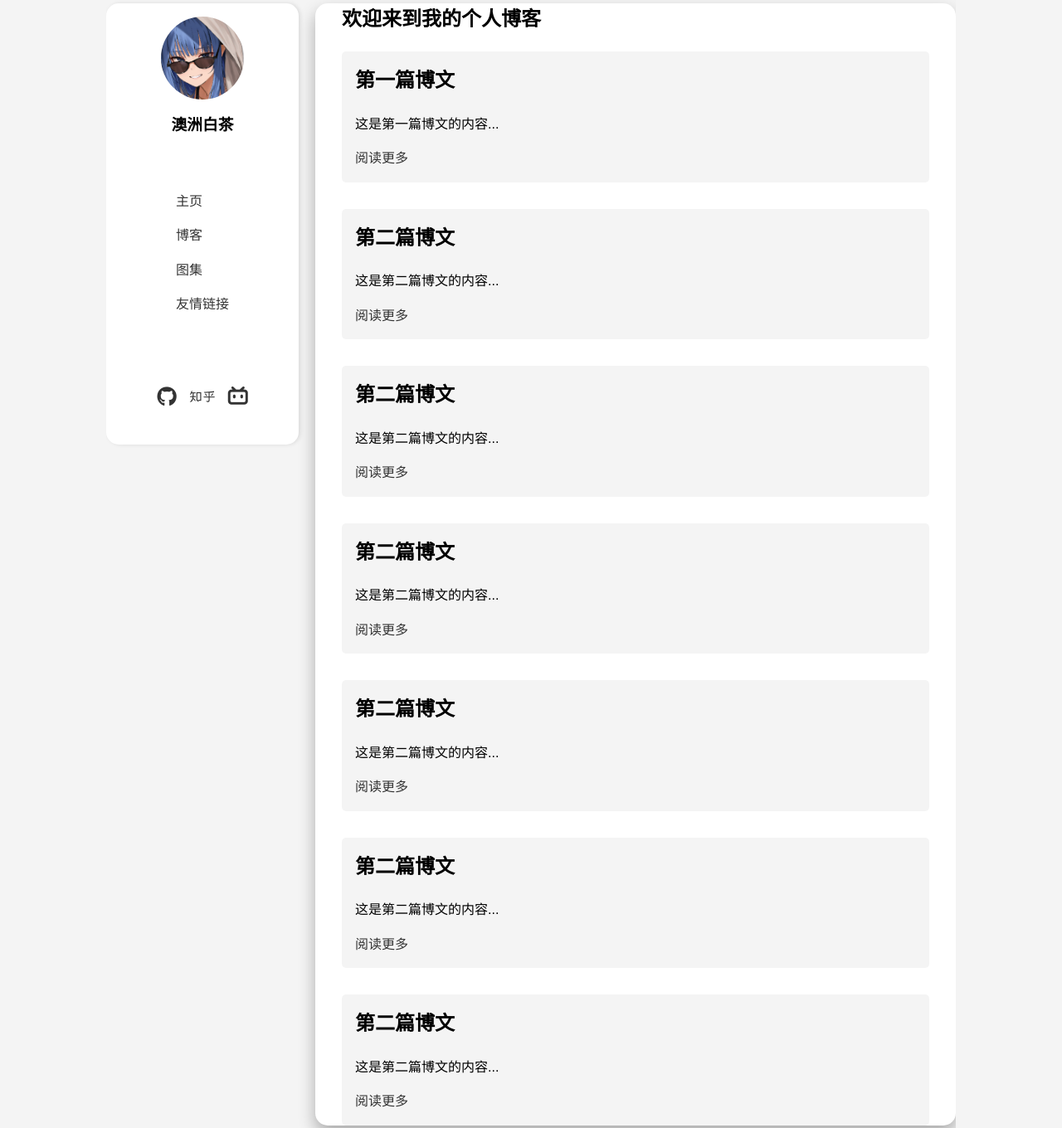
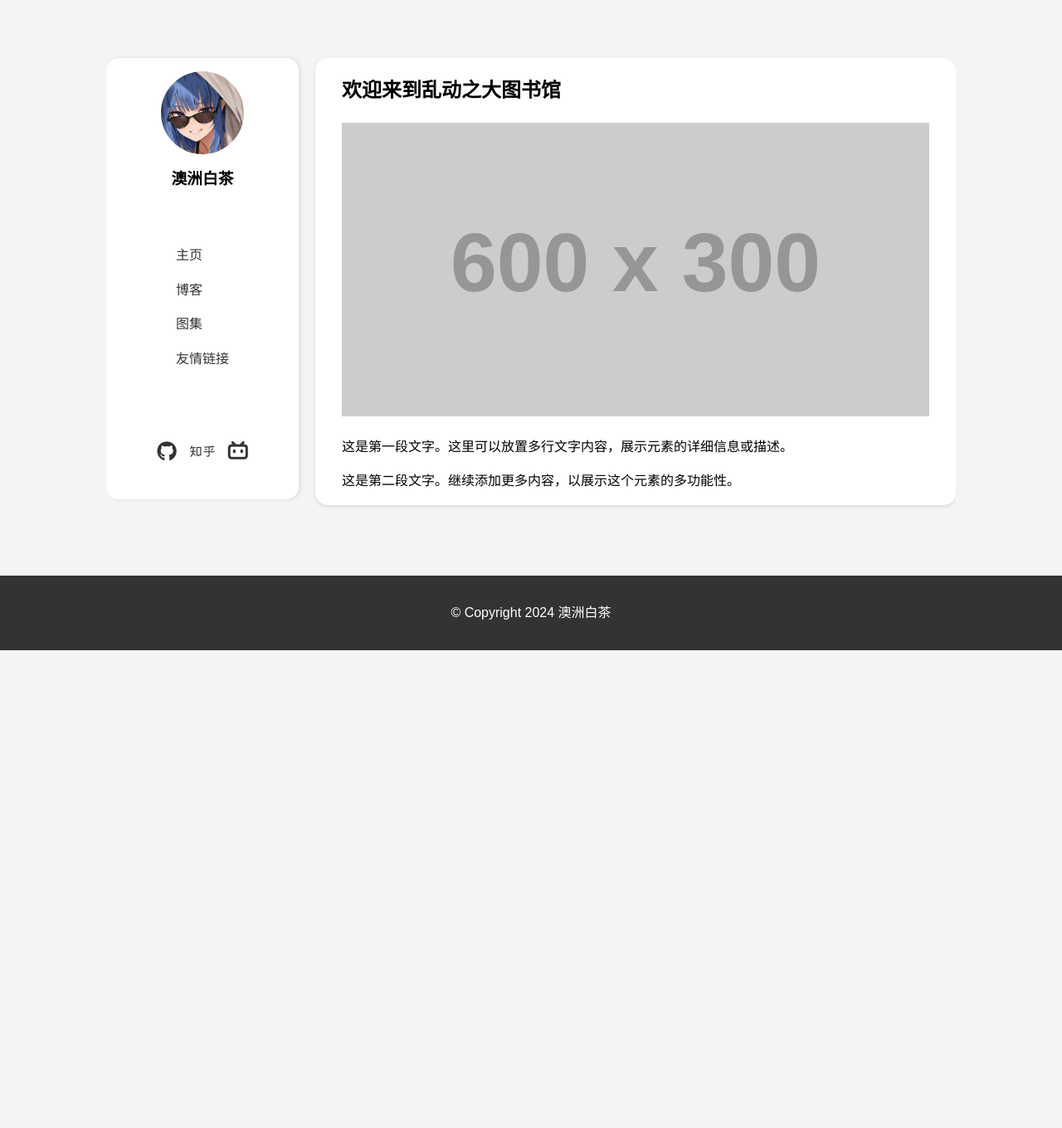
Before and after one commit to aozhoubaicha/myweb, a plain HTML site: page index.html in a window 1280 px wide. Shown: the part 16-1376 px from the top of the page at 83% size. After the commit the page ends 800 px from the top, so only its background shows below. Drawn offline with Linux system fonts and the light colour scheme; placeholder pictures from the web are drawn by us; files whose address does not match are found by name.

Commit message:
main_page
1111

```diff
--- a/css/styles.css
+++ b/css/styles.css
@@ -97,10 +97,25 @@ nav a:hover {
 }
 
 /* 右侧主内容样式 */
+.main-page {
+    margin-top:  20px;    /* 上外边距20像素 */
+    margin-bottom:  20px;    /* 上外边距20像素 */
+    margin-left:  20px;    /* 左外边距20像素 */
+    border-radius: 15px; /* 增加圆角效果 */
+    background-color: #fff;
+    flex: 1; /* 占据剩余空间 */
+    padding: 0 2rem; /* 添加一些间距 */
+    box-shadow: 0 2px 5px rgba(0, 0, 0, 0.1);
+    overflow: hidden;
+}
+.header-image {
+    width: 100%;
+    height: auto;
+}
+/* 右侧博客容样式 */
 .main-posts {
     margin-top:  20px;    /* 上外边距20像素 */
     margin-left:  20px;    /* 左外边距20像素 */
-    margin-bottom:  20px;    /* 下外边距20像素 */
     border-radius: 15px; /* 增加圆角效果 */
     background-color: #fff;
     flex: 1; /* 占据剩余空间 */
--- a/index.html
+++ b/index.html
@@ -18,7 +18,7 @@
         </div>
         <nav class="sidebar-nav">
             <ul>
-                <li><a href="#">主页</a></li>
+                <li><a href="./index.html">主页</a></li>
                 <li><a href="./blog.html">博客</a></li>
                 <li><a href="#">图集</a></li>
                 <li><a href="#">友情链接</a></li>
@@ -32,47 +32,14 @@
     </aside>
 
     <!-- 右侧主内容 -->
-    <section class="main-posts">
-        <h1>欢迎来到我的个人博客</h1>
-        <section class="blog-posts">
-            <article class="post">
-                <h2>第一篇博文</h2>
-                <p>这是第一篇博文的内容...</p>
-                <a href="#" class="read-more">阅读更多</a>
-            </article>
-            <article class="post">
-                <h2>第二篇博文</h2>
-                <p>这是第二篇博文的内容...</p>
-                <a href="#" class="read-more">阅读更多</a>
-            </article>
-            <article class="post">
-                <h2>第二篇博文</h2>
-                <p>这是第二篇博文的内容...</p>
-                <a href="#" class="read-more">阅读更多</a>
-            </article>
-            <article class="post">
-                <h2>第二篇博文</h2>
-                <p>这是第二篇博文的内容...</p>
-                <a href="#" class="read-more">阅读更多</a>
-            </article>
-            <article class="post">
-                <h2>第二篇博文</h2>
-                <p>这是第二篇博文的内容...</p>
-                <a href="#" class="read-more">阅读更多</a>
-            </article>
-            <article class="post">
-                <h2>第二篇博文</h2>
-                <p>这是第二篇博文的内容...</p>
-                <a href="#" class="read-more">阅读更多</a>
-            </article>
-            <article class="post">
-                <h2>第二篇博文</h2>
-                <p>这是第二篇博文的内容...</p>
-                <a href="#" class="read-more">阅读更多</a>
-            </article>
-            <!-- 你可以继续添加更多的博文 -->
-        </section>
-    </section>
+        <div class="main-page">
+            <div class="content">
+                <h2>欢迎来到乱动之大图书馆</h2>
+                <img src="https://via.placeholder.com/600x300" alt="头图" class="header-image">
+                <p>这是第一段文字。这里可以放置多行文字内容，展示元素的详细信息或描述。</p>
+                <p>这是第二段文字。继续添加更多内容，以展示这个元素的多功能性。</p>
+            </div>
+        </div>
 </main>
 
     <!-- 页脚 -->
```
Also changed, not shown: blog.html (+1 -1 lines).
